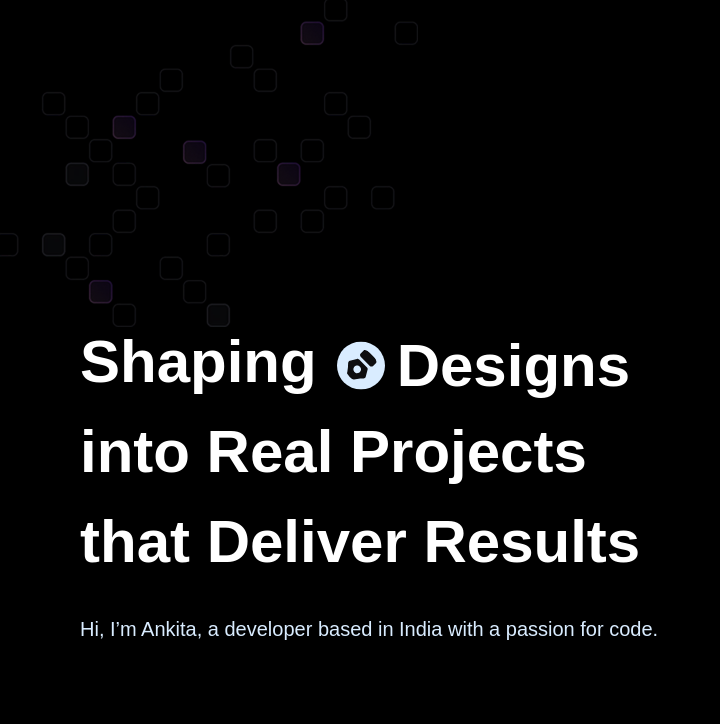
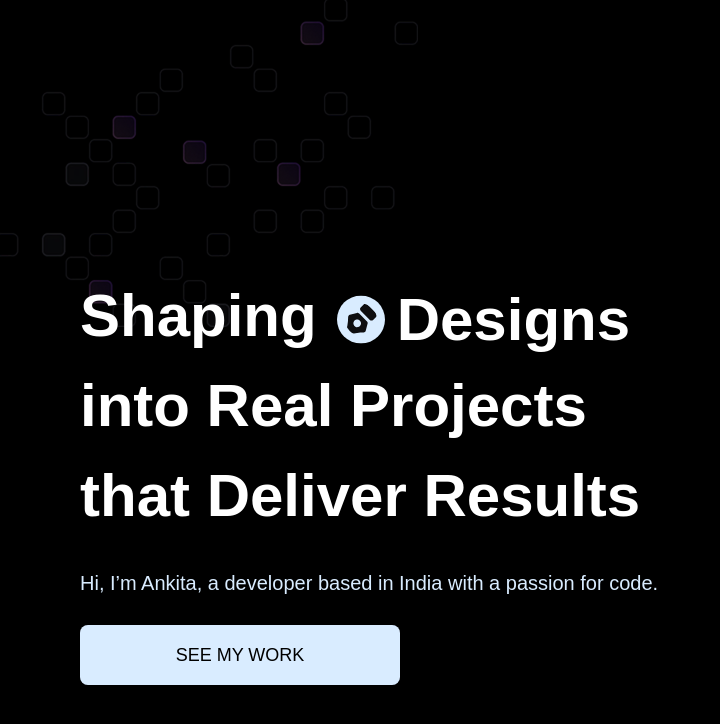
Before and after one commit to AnkitaArya04/3D-portfolio, a React (Vite) app: page / in a window 1280 px wide. Shown: the top 724 px of the page, without its empty margins (0-720 px from the left). Built offline with nearby package versions, Linux system fonts and the light colour scheme; a web font is replaced by a local one.

Commit message:
portfolio-website

```diff
--- a/src/sections/Hero.jsx
+++ b/src/sections/Hero.jsx
@@ -1,3 +1,4 @@
+import Button from "../components/Button"
 import { words } from "../constants"
 const Hero = () => {
   return (
@@ -36,6 +37,11 @@ const Hero = () => {
                    <p className="text-white-50 md:text-xl relative z-10 pointer-events-none">
              Hi, I’m Ankita, a developer based in India with a passion for code.
             </p>
+             <Button
+              text="See My Work"
+              className="md:w-80 md:h-16 w-60 h-12"
+              id="counter"
+            />
           </div>
         </header>
               {/* RIGHT: 3D Model or Visual */}
```
